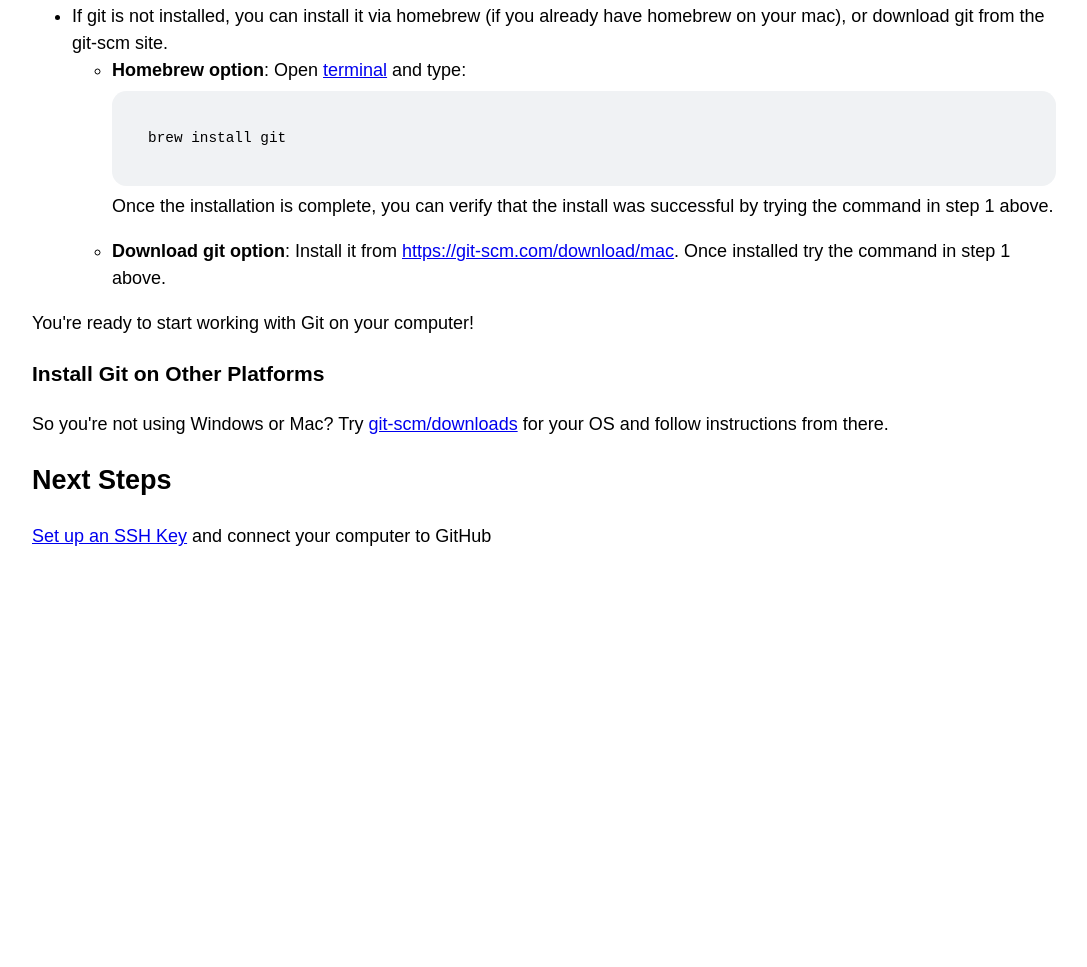
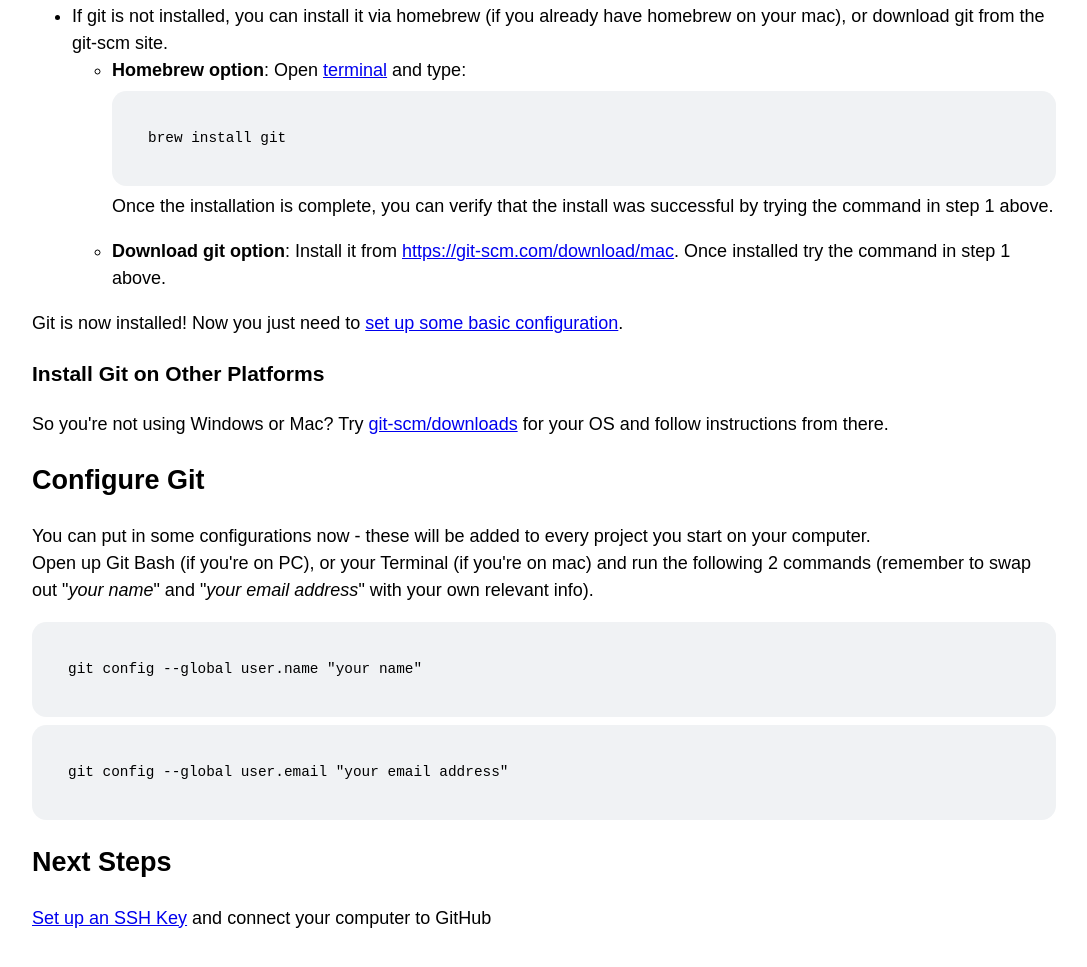
Before and after one commit to katebron/ALA_2019, a plain HTML site: page install_git.html in a window 1280 px wide. Shown: the part 5932-6899 px from the top of the page, without its empty margins (96-1183 px from the left). Before the commit the page ends 6572 px from the top, so only its background shows below. Drawn offline with nearby package versions, Linux system fonts and the light colour scheme; files that its build step writes are made by us from their sources.

Commit message:
add git config to install instructions

```diff
--- a/install_git.html
+++ b/install_git.html
@@ -138,7 +138,7 @@
 <p>After the class, if you want to change from Nano to using Notepad ++ as your text editor, see <a href="https://www.toolsqa.com/git/set-up-notepad-for-git-bash/">these instructions</a>.
 
 </p>
-<p>OK, Windows user, you're done with installation. We'll practice git in the workshop.</p>
+<p>OK, Windows user, you're done with installation. Now <a href="#config">set up some basic configuration</a>.</p>
 
 
         <h3 id="mac">Install Git on a Mac</h3>
@@ -172,13 +172,27 @@
 
 
 
-        <p>You're ready to start working with Git on your computer!<!-- One last thing, though - you'll want to <a href="#key">set up a SSH key</a> on your computer and add that to your GitHub account. That way you can push and pull projects between your computer and GitHub with ease.</p>-->
+        <p>Git is now installed! Now you just need to <a href="#config">set up some basic configuration</a>.</p>
 
     <h3 id="other">Install Git on Other Platforms</h3>
     <p>So you're not using Windows or Mac? Try <a href="https://git-scm.com/download/">git-scm/downloads</a> for your OS and follow instructions from there.</p>
-		<h2>Next Steps</h2>
-		<p><a href="ssh_keys.html">Set up an SSH Key</a> and connect your computer to GitHub</p>
+
+		<h2 id ="config">Configure Git</h2>
+		<p>You can put in some configurations now -
+			these will be added to every project you start on your computer. <br/>
+			Open up Git Bash (if you're on PC), or your Terminal (if you're on mac) and
+	     run the following 2 commands (remember to swap out "<em>your name</em>" and "<em>your email address</em>" with your own relevant info).
+				<div class="example">
+				git config --global user.name "your name"
+			</div>
+			<div class="example">
+				git config --global user.email "your email address"
+			</div>
+			<h2>Next Steps</h2>
+			<p><a href="ssh_keys.html">Set up an SSH Key</a> and connect your computer to GitHub</p>
+
 		</div>
+
 
 </body>
 </html>
```
